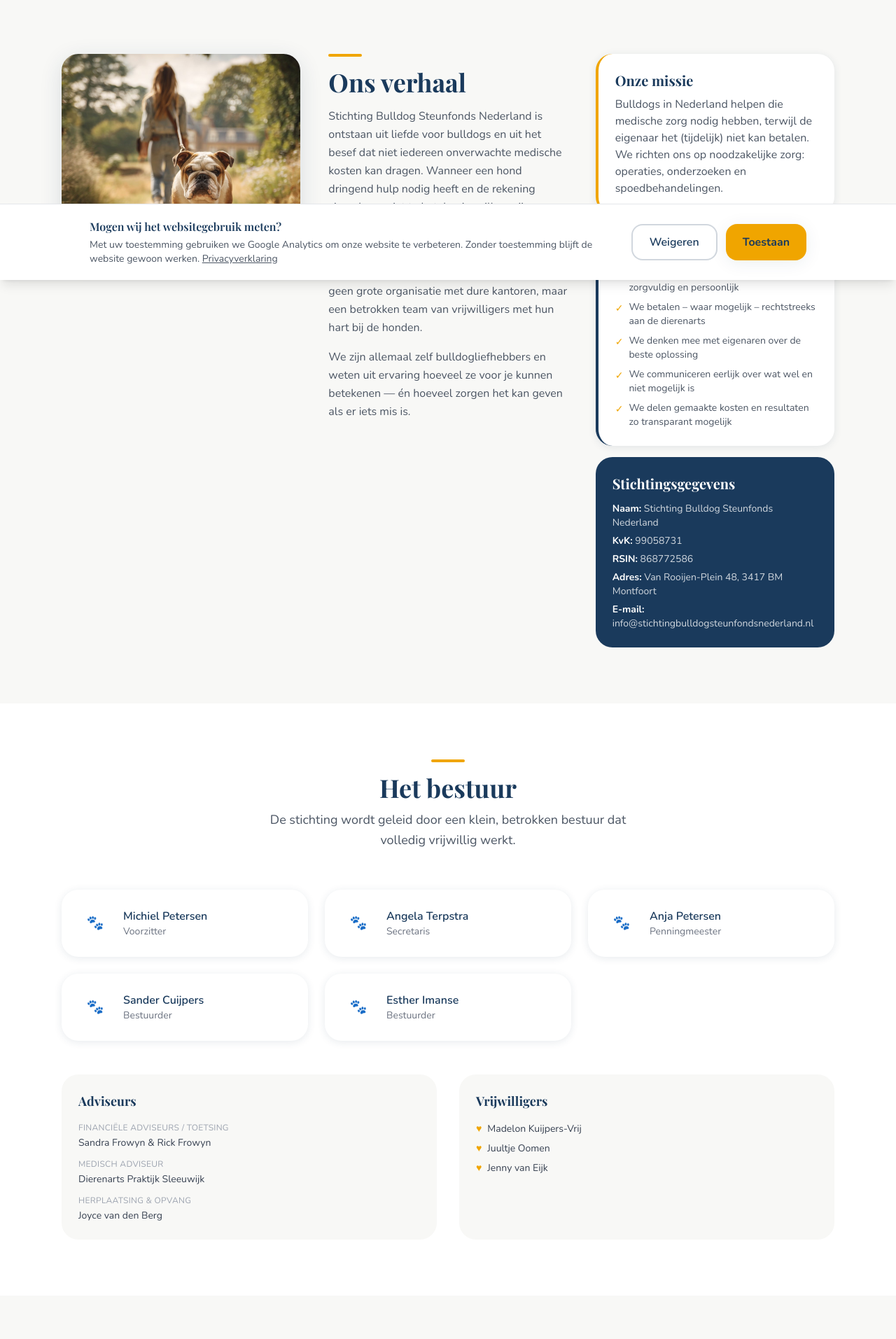
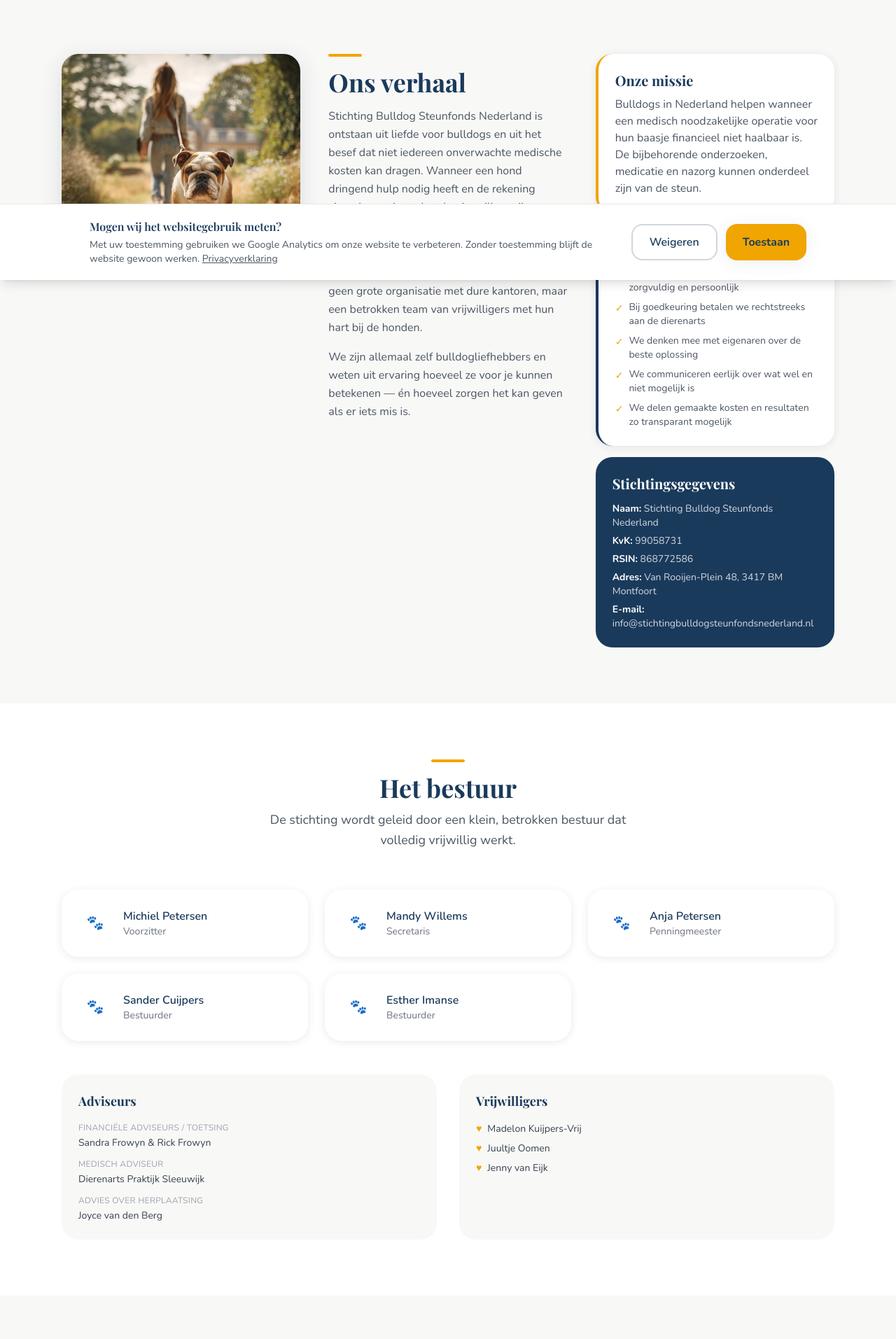
Before and after one commit to michielpetersenmp-cmd/bulldog-website, a Next.js app: page /over-ons in a window 1280 px wide. Shown: the part 400-2313 px from the top of the page at 70% size. Built offline with nearby package versions, Linux system fonts and the light colour scheme; a web font is replaced by a local one.

Commit message:
Website: bestuur en missie actualiseren

```diff
--- a/src/app/over-ons/page.tsx
+++ b/src/app/over-ons/page.tsx
@@ -68,9 +68,7 @@ export default function OverOnsPage() {
               <div className="bg-white rounded-2xl shadow-card p-6 border-l-4 border-accent">
                 <h3 className="font-display font-bold text-primary text-xl mb-2">Onze missie</h3>
                 <p className="text-gray-600">
-                  Bulldogs in Nederland helpen die medische zorg nodig hebben, terwijl de eigenaar het
-                  (tijdelijk) niet kan betalen. We richten ons op noodzakelijke zorg: operaties,
-                  onderzoeken en spoedbehandelingen.
+                  Bulldogs in Nederland helpen wanneer een medisch noodzakelijke operatie voor hun baasje financieel niet haalbaar is. De bijbehorende onderzoeken, medicatie en nazorg kunnen onderdeel zijn van de steun.
                 </p>
               </div>
               <div className="bg-white rounded-2xl shadow-card p-6 border-l-4 border-primary">
@@ -78,7 +76,7 @@ export default function OverOnsPage() {
                 <ul className="space-y-2 text-gray-600 text-sm">
                   {[
                     "We beoordelen iedere hulpvraag zorgvuldig en persoonlijk",
-                    "We betalen – waar mogelijk – rechtstreeks aan de dierenarts",
+                    "Bij goedkeuring betalen we rechtstreeks aan de dierenarts",
                     "We denken mee met eigenaren over de beste oplossing",
                     "We communiceren eerlijk over wat wel en niet mogelijk is",
                     "We delen gemaakte kosten en resultaten zo transparant mogelijk",
@@ -119,7 +117,7 @@ export default function OverOnsPage() {
           <div className="grid sm:grid-cols-2 lg:grid-cols-3 gap-6 mb-12">
             {[
               { naam: "Michiel Petersen", rol: "Voorzitter" },
-              { naam: "Angela Terpstra", rol: "Secretaris" },
+              { naam: "Mandy Willems", rol: "Secretaris" },
               { naam: "Anja Petersen", rol: "Penningmeester" },
               { naam: "Sander Cuijpers", rol: "Bestuurder" },
               { naam: "Esther Imanse", rol: "Bestuurder" },
@@ -136,7 +134,6 @@ export default function OverOnsPage() {
             ))}
           </div>
 
-          {/* Adviseurs & Vrijwilligers */}
           <div className="grid md:grid-cols-2 gap-8">
             <div className="bg-bg rounded-2xl p-6">
               <h3 className="font-display font-bold text-primary text-lg mb-4">Adviseurs</h3>
@@ -150,7 +147,7 @@ export default function OverOnsPage() {
                   <p className="text-gray-700 text-sm">Dierenarts Praktijk Sleeuwijk</p>
                 </div>
                 <div>
-                  <p className="text-xs text-gray-400 uppercase tracking-wide mb-1">Herplaatsing &amp; Opvang</p>
+                  <p className="text-xs text-gray-400 uppercase tracking-wide mb-1">Advies over herplaatsing</p>
                   <p className="text-gray-700 text-sm">Joyce van den Berg</p>
                 </div>
               </div>
@@ -170,7 +167,6 @@ export default function OverOnsPage() {
         </div>
       </section>
 
-      {/* Kernwaarden */}
       <section className="py-16 bg-bg">
         <div className="max-w-6xl mx-auto px-4 sm:px-6">
           <div className="text-center mb-12">
@@ -182,7 +178,7 @@ export default function OverOnsPage() {
               { icon: "🐾", title: "Zorg voor de hond", desc: "Het welzijn van de bulldog staat altijd centraal in alles wat we doen." },
               { icon: "🔍", title: "Eerlijk & transparant", desc: "We gaan zorgvuldig om met elke donatie en communiceren open over onze besluiten." },
               { icon: "🤝", title: "Menselijk & dichtbij", desc: "Achter elke aanvraag zit een verhaal. We kijken niet alleen naar de hond, maar ook naar de eigenaar." },
-              { icon: "💚", title: "Volledig vrijwillig", desc: "Niemand in het bestuur verdient aan de stichting. Elke euro gaat naar de bulldogs." },
+              { icon: "💚", title: "Volledig vrijwillig", desc: "Het bestuur werkt zonder salaris. Alleen aantoonbare, noodzakelijke onkosten kunnen worden vergoed." },
             ].map((val) => (
               <div key={val.title} className="card text-center">
                 <div className="text-3xl mb-3">{val.icon}</div>
@@ -194,7 +190,6 @@ export default function OverOnsPage() {
         </div>
       </section>
 
-      {/* CTA */}
       <section className="py-16 bg-primary relative overflow-hidden">
         <div className="absolute inset-0 paw-bg opacity-20" />
         <div className="relative max-w-4xl mx-auto px-4 sm:px-6 text-center">
```
